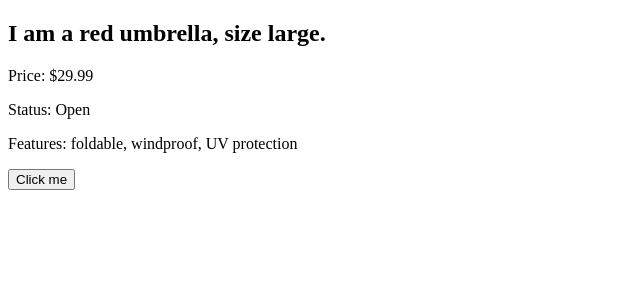
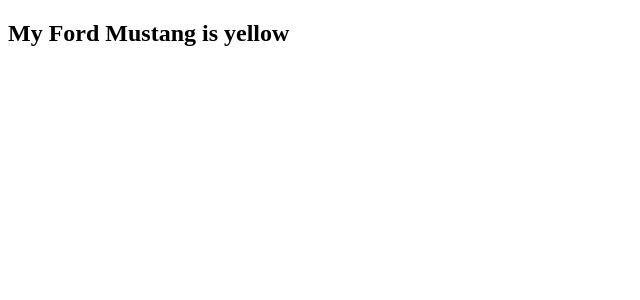
Before and after one commit to RommelAgasa/React, a React (Vite) app in the folder my-react-app/: page / in a window 1280 px wide. Shown: the top 300 px of the page, without its empty margins (0-640 px from the left). Built offline with nearby package versions, Linux system fonts and the light colour scheme.

Commit message:
learned destructuring props

```diff
--- /dev/null
+++ b/my-react-app/src/components/destructuring_props.jsx
@@ -0,0 +1,21 @@
+// function Car_Props_Destructuring(props){
+//     const {brand, model} = props;
+//     return (
+//         <h2>I love my {brand} {model} </h2>
+//     )
+// }
+
+function Car_Props_Destructuring(
+    {
+        color = "yellow",
+        brand,
+        ... rest
+    }
+)
+{
+    return (
+        <h2>My {brand} {rest.model} is {color}</h2>
+    );
+}
+
+export default Car_Props_Destructuring;
--- a/my-react-app/src/main.jsx
+++ b/my-react-app/src/main.jsx
@@ -9,20 +9,21 @@
 
 import Header from './components/class_components';
 
-function handleUmbrellaClick(){
-  alert("Umbrella closed!");
-}
+import Car_Props_Destructuring from './components/destructuring_props';
+
+// function handleUmbrellaClick(){
+//   alert("Umbrella closed!");
+// }
 
 createRoot(document.getElementById('root')).render(
-  <Umbrella
-    color="red"
-    size="large"
-    price={29.99}
-    isOpen={true}
-    features={["foldable", "windproof", "UV protection"]}
-    onlClick={handleUmbrellaClick}
-  />
-
+  // <Umbrella
+  //   color="red"
+  //   size="large"
+  //   price={29.99}
+  //   isOpen={true}
+  //   features={["foldable", "windproof", "UV protection"]}
+  //   onlClick={handleUmbrellaClick}
+  // />
 
   // <Garage />
 
@@ -30,4 +31,6 @@
   // <Car_ClassComponent model="Mustang"/>
 
   // <Header favcol="red"/>
+
+  <Car_Props_Destructuring brand="Ford" model="Mustang" year="1969"/>
 )
```
